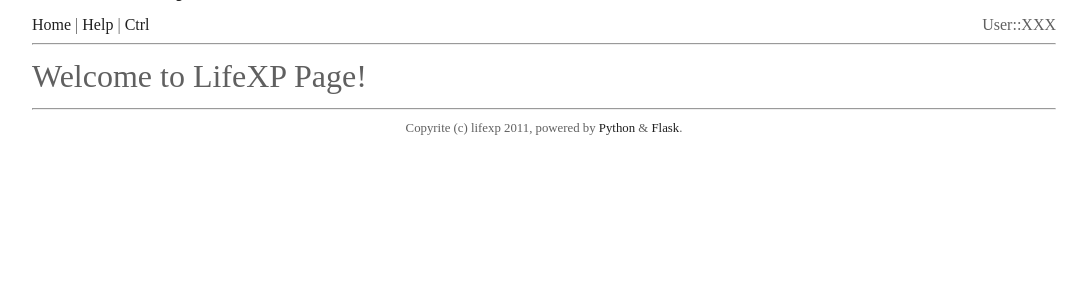
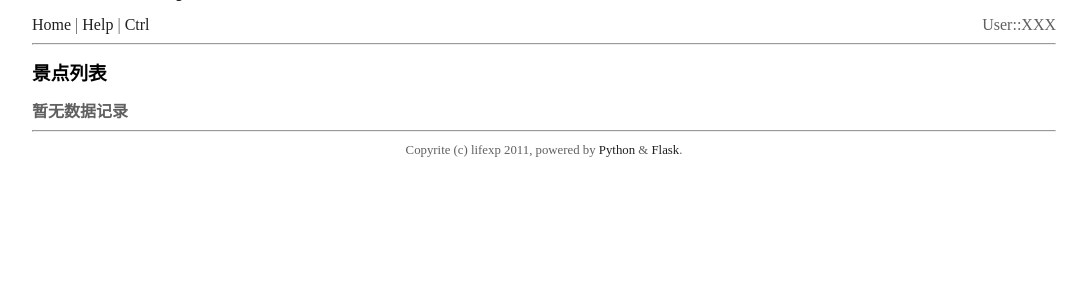
Before and after one commit to wwq0327/LifeXP, a Python web app: template life/templates/frontend.html in a window 1280 px wide. Shown: the part 48-341 px from the top of the page, without its empty margins (96-1183 px from the left). Run offline with Jinja, Linux system fonts and the light colour scheme; the template is opened without the code that fills it, so the values that code supplies are empty.

Commit message:
景点列表打印

```diff
--- a/life/templates/frontend.html
+++ b/life/templates/frontend.html
@@ -1,4 +1,14 @@
 {% extends "base.html" %}
 {% block content %}
-<h1>Welcome to LifeXP Page!</h1>
+<h3>景点列表</h3>
+{% if not spots %}
+  <b>暂无数据记录</b>
+{% else %}
+  <ol>
+  {% for spot in spots %}
+    <li><a href="/spot/{{ spot.id }}">{{ spot.spot_name }}</a></li>
+  {% endfor %}
+  </ol>
+{% endif %}
+
 {% endblock %}
```
Also changed, not shown: life/views/frontend.py (+5 -2 lines).
